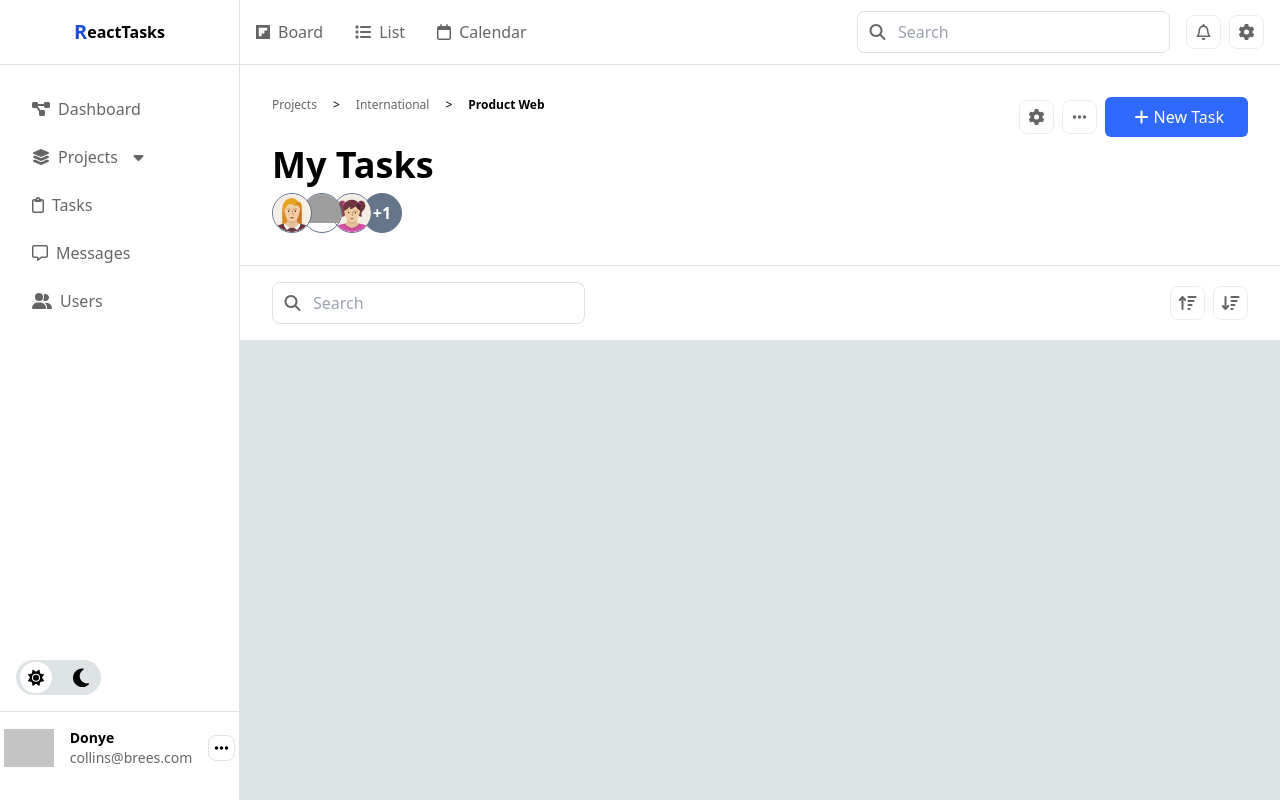
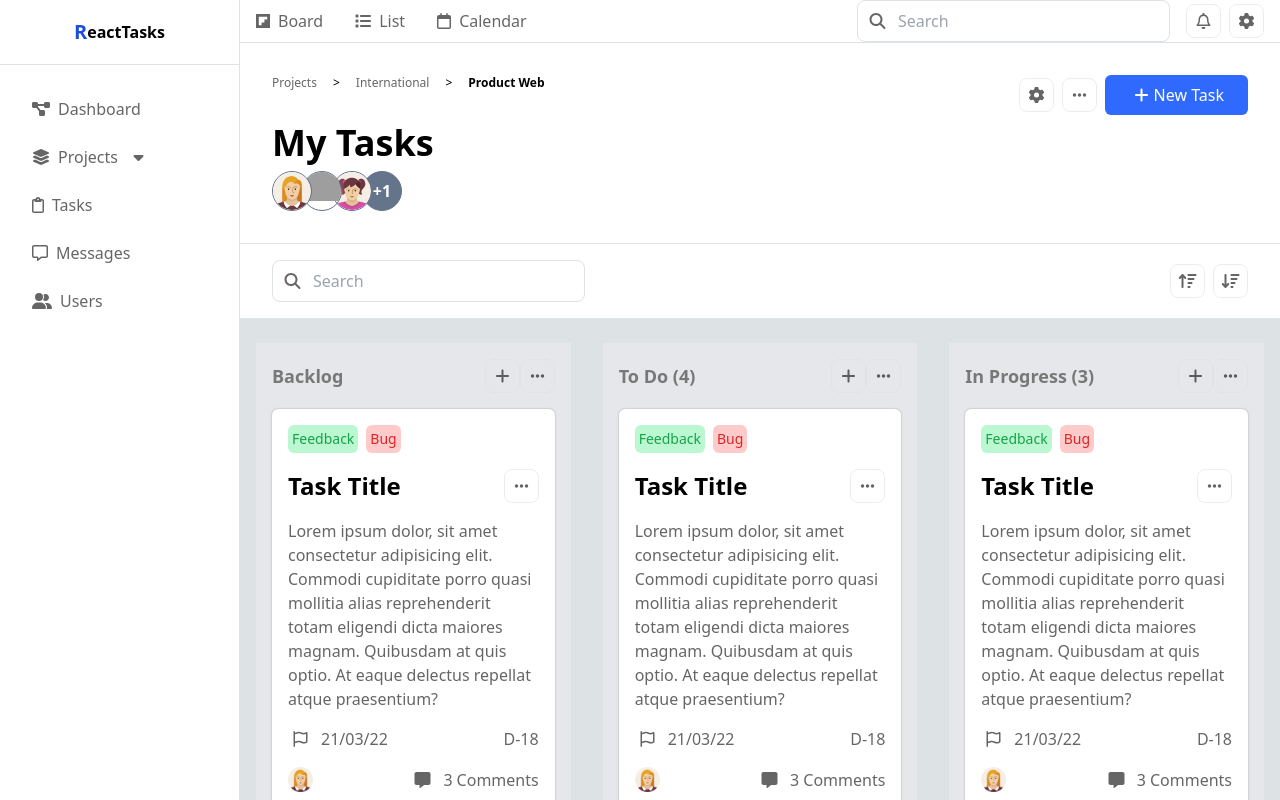
Before and after one commit to OliverMorla/react-tasks, a React (Vite) app in the folder client/: page / in a window 1280 px wide. Shown: the top 800 px of the page. Built offline with nearby package versions, Linux system fonts and the light colour scheme; grey boxes are pictures that could not be loaded.

Commit message:
feat: added react testing library/vitest/jest and cleaning up code

```diff
--- a/client/index.html
+++ b/client/index.html
@@ -1,12 +1,22 @@
-<!doctype html>
+<!DOCTYPE html>
 <html lang="en">
   <head>
     <meta charset="UTF-8" />
     <link rel="icon" type="image/svg+xml" href="/vite.svg" />
     <meta name="viewport" content="width=device-width, initial-scale=1.0" />
-    <title>Vite + React + TS</title>
+    <meta
+      name="description"
+      content="React Tasks is a way to easily manage your tasks and collaborate with your team."
+    />
+    <meta
+      name="keywords"
+      content="React, Tasks, Task Manager, Collaboration, Team, Management"
+    />
+    <meta name="author" content="React Tasks" />
+    <meta name="creator" content="Oliver Morla" />
+    <title>React Tasks</title>
   </head>
-  <body >
+  <body>
     <div id="root"></div>
     <script type="module" src="/src/main.tsx"></script>
   </body>
--- a/client/src/components/containers/Board/index.tsx
+++ b/client/src/components/containers/Board/index.tsx
@@ -1,11 +1,12 @@
 import { faEllipsis, faGear, faPlus } from "@fortawesome/free-solid-svg-icons";
 import AssignedUsers from "@/components/ui/Board/AssignedUser";
 import SearchTasks from "@/components/ui/Board/SearchTasks";
-import Button from "@/components/shared/Button";
+import Button from "@/components/shared/ui/Button";
+import TaskCard from "@/components/ui/Card/Task";
 
 const Board = () => {
   return (
-    <section className="flex flex-col w-full h-full">
+    <section className="flex flex-col w-full">
       <div className="flex gap-2 flex-col border-b-[--color-text-lightest] border-b-[1px] p-8">
         <div className="flex justify-between flex-wrap max-md:gap-4">
           <div className="flex text-xs gap-4">
@@ -35,7 +36,74 @@ const Board = () => {
         <AssignedUsers />
       </div>
       <SearchTasks />
-      <div className="bg-[--color-text-lightest] h-full w-full"></div>
+      <div className="flex h-full w-full overflow-hidden bg-[--color-text-lightest]">
+        <div className=" flex-grow w-full px-4 py-6">
+          <div className="bg-gray-200 flex flex-col w-fit p-4">
+            <div className="flex justify-between items-center">
+              <h1 className="font-bold text-lg text-[--color-text-light]">Backlog</h1>
+              <div className="flex">
+                <Button
+                  fontAwesomeIconUrl={faPlus}
+                  className="border-[--color-text-lightest] border-[1px] p-1 rounded-lg opacity-60 hover:opacity-100 transition-all duration-300 ease-in-out"
+                />
+                <Button
+                  fontAwesomeIconUrl={faEllipsis}
+                  className="border-[--color-text-lightest] border-[1px] p-1 rounded-lg opacity-60 hover:opacity-100 transition-all duration-300 ease-in-out"
+                />
+              </div>
+            </div>
+            <div className="flex flex-col gap-4 mt-4">
+              <TaskCard />
+              <TaskCard />
+              <TaskCard />
+            </div>
+          </div>
+        </div>
+        <div className=" flex-grow w-full px-4 py-6">
+          <div className="bg-gray-200 flex flex-col w-fit p-4">
+            <div className="flex justify-between items-center">
+              <h1 className="font-bold text-lg text-[--color-text-light]">To Do (4)</h1>
+              <div className="flex">
+                <Button
+                  fontAwesomeIconUrl={faPlus}
+                  className="border-[--color-text-lightest] border-[1px] p-1 rounded-lg opacity-60 hover:opacity-100 transition-all duration-300 ease-in-out"
+                />
+                <Button
+                  fontAwesomeIconUrl={faEllipsis}
+                  className="border-[--color-text-lightest] border-[1px] p-1 rounded-lg opacity-60 hover:opacity-100 transition-all duration-300 ease-in-out"
+                />
+              </div>
+            </div>
+            <div className="flex flex-col gap-4 mt-4">
+              <TaskCard />
+              <TaskCard />
+              <TaskCard />
+            </div>
+          </div>
+        </div>
+        <div className=" flex-grow w-full px-4 py-6">
+          <div className="bg-gray-200 flex flex-col w-fit p-4">
+            <div className="flex justify-between items-center">
+              <h1 className="font-bold text-lg text-[--color-text-light]">In Progress (3)</h1>
+              <div className="flex">
+                <Button
+                  fontAwesomeIconUrl={faPlus}
+                  className="border-[--color-text-lightest] border-[1px] p-1 rounded-lg opacity-60 hover:opacity-100 transition-all duration-300 ease-in-out"
+                />
+                <Button
+                  fontAwesomeIconUrl={faEllipsis}
+                  className="border-[--color-text-lightest] border-[1px] p-1 rounded-lg opacity-60 hover:opacity-100 transition-all duration-300 ease-in-out"
+                />
+              </div>
+            </div>
+            <div className="flex flex-col gap-4 mt-4">
+              <TaskCard />
+              <TaskCard />
+              <TaskCard />
+            </div>
+          </div>
+        </div>
+      </div>
     </section>
   );
 };
--- a/client/src/components/ui/Board/SearchTasks/index.tsx
+++ b/client/src/components/ui/Board/SearchTasks/index.tsx
@@ -4,7 +4,7 @@ import {
   faArrowUpWideShort,
   faMagnifyingGlass,
 } from "@fortawesome/free-solid-svg-icons";
-import Button from "@/components/shared/Button";
+import Button from "@/components/shared/ui/Button";
 
 const SearchTasks = () => {
   return (
--- a/client/src/components/ui/Card/Task/index.tsx
+++ b/client/src/components/ui/Card/Task/index.tsx
@@ -1,11 +1,73 @@
+import Button from "@/components/shared/ui/Button";
+import { faFlag } from "@fortawesome/free-regular-svg-icons";
+import { faEllipsis, faMessage } from "@fortawesome/free-solid-svg-icons";
+import { FontAwesomeIcon } from "@fortawesome/react-fontawesome";
+import { motion } from "framer-motion";
+
 const TaskCard = () => {
   return (
-    <div className="w-[350px] flex flex-col">
-      <div></div>
-      <div></div>
-      <div></div>
-      <div></div>
-    </div>
+    <motion.div
+      className="w-full flex flex-col h-auto bg-white p-4 rounded-md gap-4 cursor-pointer"
+      style={{
+        boxShadow: "0px 0px 2px 0px var(--color-text-lighter)",
+      }}
+      whileHover={{
+        scale: 1.02,
+        boxShadow: "0px 0px 2px 0px var(--color-primary)",
+      }}
+      whileTap={{
+        scale: 0.98,
+        cursor: "grabbing",
+      }}
+    >
+      <div className="flex gap-2 text-sm">
+        <div className="text-green-600 bg-green-200 p-1 rounded-md flex items-center justify-center">
+          <p>Feedback</p>
+        </div>
+        <div className="text-red-600 bg-red-200 p-1 rounded-md flex items-center justify-center">
+          <p>Bug</p>
+        </div>
+      </div>
+      <div className="flex justify-between w-full items-center">
+        <h1 className="font-bold text-2xl">Task Title</h1>
+        <Button
+          fontAwesomeIconUrl={faEllipsis}
+          className="border-[--color-text-lightest] border-[1px] p-1 rounded-lg opacity-60 hover:opacity-100 transition-all duration-300 ease-in-out"
+        />
+      </div>
+      <div>
+        <p className="opacity-60">
+          Lorem ipsum dolor, sit amet consectetur adipisicing elit. Commodi
+          cupiditate porro quasi mollitia alias reprehenderit totam eligendi
+          dicta maiores magnam. Quibusdam at quis optio. At eaque delectus
+          repellat atque praesentium?
+        </p>
+      </div>
+      <div className="flex justify-between w-full items-center opacity-60">
+        <div className="flex items-center gap-2">
+          <FontAwesomeIcon icon={faFlag} width={25} height={25} />
+          <p>21/03/22</p>
+        </div>
+        <span>
+          <p>D-18</p>
+        </span>
+      </div>
+      <div className="flex justify-between w-full items-center">
+        <img
+          src="/assets/images/users/dummy-1.png"
+          alt="user"
+          width={25}
+          height={25}
+        />
+        <div className="flex items-center opacity-60 gap-2">
+          <FontAwesomeIcon icon={faMessage} width={25} height={25} />
+          <p className="flex gap-1">
+            <span>3</span>
+            <span>Comments</span>
+          </p>
+        </div>
+      </div>
+    </motion.div>
   );
 };
 
--- a/client/src/components/ui/Header/index.tsx
+++ b/client/src/components/ui/Header/index.tsx
@@ -3,11 +3,11 @@ import NavLink from "@/components/ui/Header/NavLink";
 import { FontAwesomeIcon } from "@fortawesome/react-fontawesome";
 import { faBell } from "@fortawesome/free-regular-svg-icons";
 import { faGear, faMagnifyingGlass } from "@fortawesome/free-solid-svg-icons";
-import Button from "@/components/shared/Button";
+import Button from "@/components/shared/ui/Button";
 
 const Header = () => {
   return (
-    <header className="max-h-[65px] h-full border-b-[--color-text-lightest] border-b-[1px] flex justify-center items-center">
+    <header className="max-h-[65px] h-full border-b-[--color-text-lightest] border-b-[1px] flex justify-center items-center" role="heading">
       <nav className="flex justify-between items-center w-full">
         <ul className="list-none flex gap-8 px-4">
           {navPrimaryLinks.map((item, index) => (
--- a/client/src/main.tsx
+++ b/client/src/main.tsx
@@ -6,9 +6,9 @@ import { BrowserRouter, Route, Routes } from "react-router-dom";
 import Header from "@/components/ui/Header";
 import Sidebar from "@/components/ui/Sidebar";
 
-import Board from "@/components/containers/Board/index.tsx";
-import List from "@/components/containers/List/index.tsx";
-import Calendar from "@/components/containers/Calendar/index.tsx";
+import Board from "@/components/containers/Board";
+import List from "@/components/containers/List";
+import Calendar from "@/components/containers/Calendar";
 
 import "./global.css";
 
--- a/client/tsconfig.json
+++ b/client/tsconfig.json
@@ -5,6 +5,7 @@
     "lib": ["ES2020", "DOM", "DOM.Iterable"],
     "module": "ESNext",
     "skipLibCheck": true,
+    "types": ["vitest/globals"],
 
     /* Bundler mode */
     "moduleResolution": "bundler",
```
Also changed, not shown: client/package.json (+12 -4 lines), client/vitest.config.ts (added, +13 -0 lines), client/src/components/shared/ui/Button/index.tsx (renamed from client/src/components/shared/Button/index.tsx), client/vercel.json (added), 2 other files (tests, documents, lock files or other folders).
